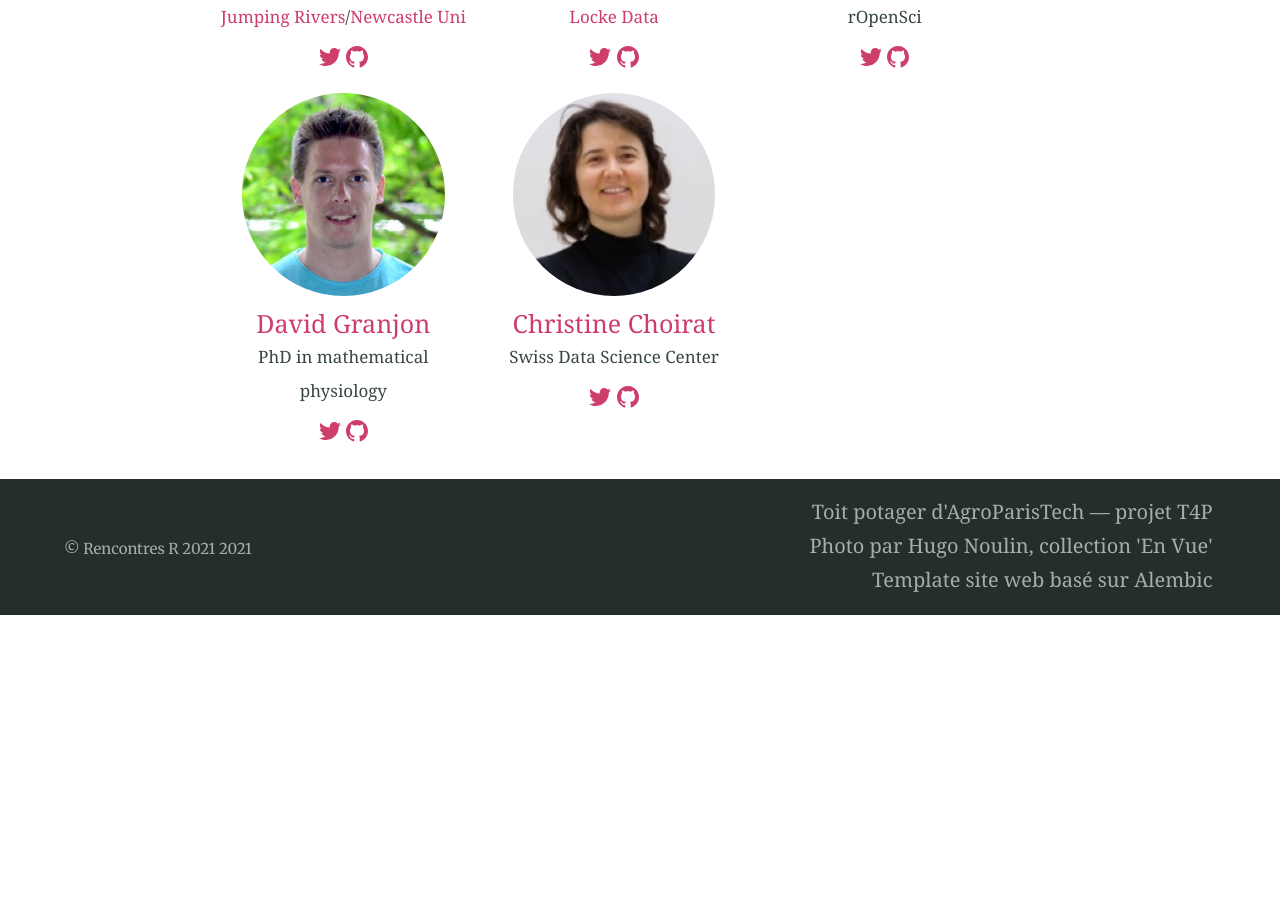
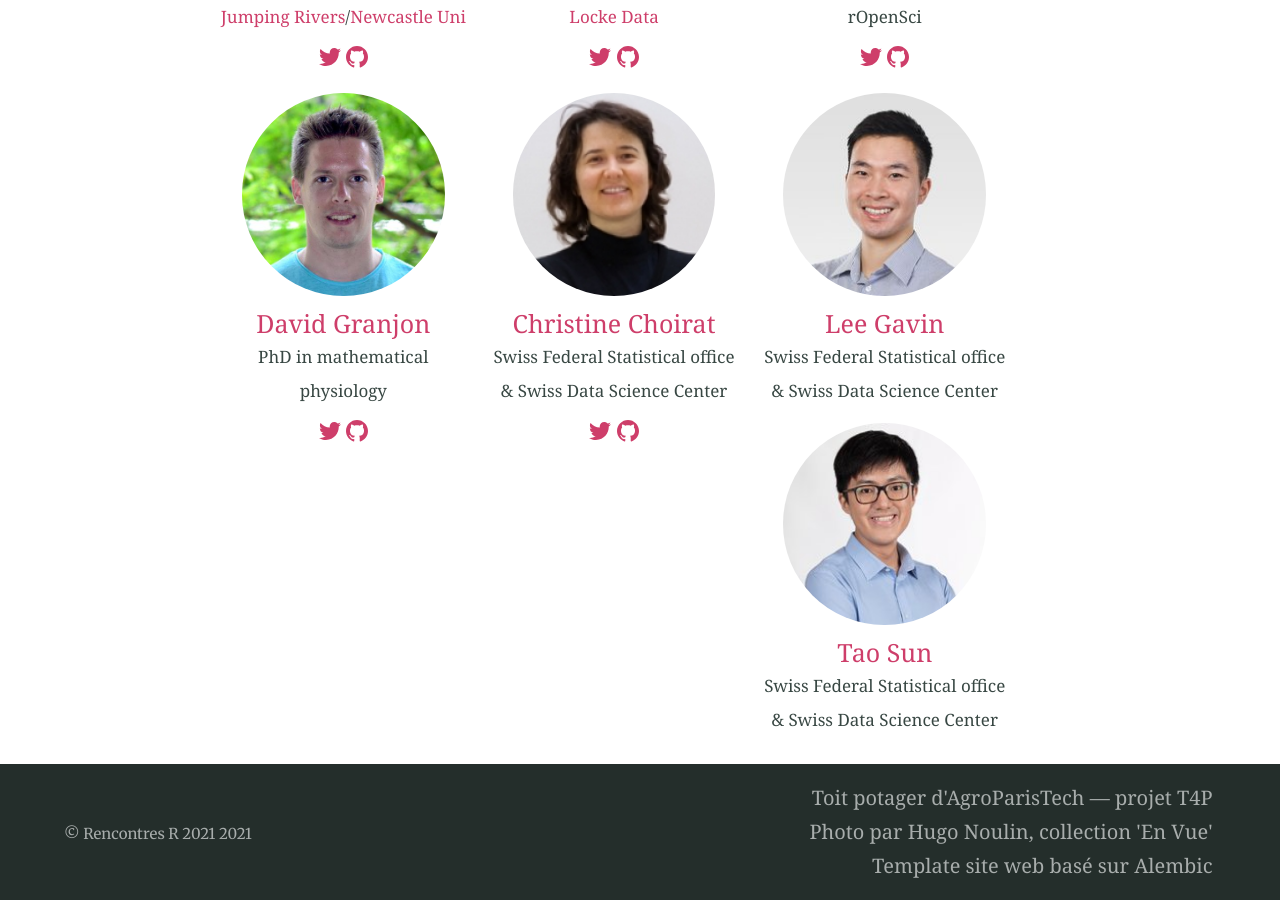
Before and after one commit to rencontres-r-2020/rencontres-r-2021.github.io, a Jekyll site: the page built from invited.md, in a window 1280 px wide and 900 px high, scrolled down 634 px. Built offline with Jekyll 4.4.1, drawn with Linux system fonts in a browser that asks for light colours; our own code applies the rules of GitHub Pages for plain Markdown files; before the commit the page ends 1249 px from its top, so only the background shows below that.

Commit message:
choirat + friends

```diff
--- a/invited.md
+++ b/invited.md
@@ -95,7 +95,7 @@ feature_image: "/assets/img/toit_agro.png"
           <a href="https://scholar.harvard.edu/cchoirat/home">Christine Choirat</a>
         </div>
         <div class="speaker-position">
-         Swiss Data Science Center
+         Swiss Federal Statistical office & Swiss Data Science Center
         </div>
         <div class="speaker-social">
           <a href="https://twitter.com/cchoirat"><i class="fa fa-twitter" aria-hidden="true"></i>{% include icon.html id="twitter" %}</a>
@@ -104,4 +104,32 @@ feature_image: "/assets/img/toit_agro.png"
       </div>
     </div>
 
+    <div class="col-4">
+      <div class="speaker">
+        <div class="speaker-photo">
+          <a href="https://datascience.ch/team_member/gavin-lee-data-science-engineer/"><img src="../assets/img/speakers/lgavin.jpeg"></a>
+        </div>
+        <div class="speaker-name">
+          <a href="https://datascience.ch/team_member/gavin-lee-data-science-engineer/">Lee Gavin</a>
+        </div>
+        <div class="speaker-position">
+         Swiss Federal Statistical office & Swiss Data Science Center
+        </div>
+      </div>
+    </div>
+
+    <div class="col-4">
+      <div class="speaker">
+        <div class="speaker-photo">
+          <a href="https://datascience.ch/team_member/sun-tao/"><img src="../assets/img/speakers/tsun.jpeg"></a>
+        </div>
+        <div class="speaker-name">
+          <a href="https://datascience.ch/team_member/sun-tao/">Tao Sun</a>
+        </div>
+        <div class="speaker-position">
+         Swiss Federal Statistical office & Swiss Data Science Center
+        </div>
+      </div>
+    </div>
+
 </div>
```
Also changed, not shown: assets/img/speakers/lgavin.jpeg (added), assets/img/speakers/tsun.jpeg (added).
